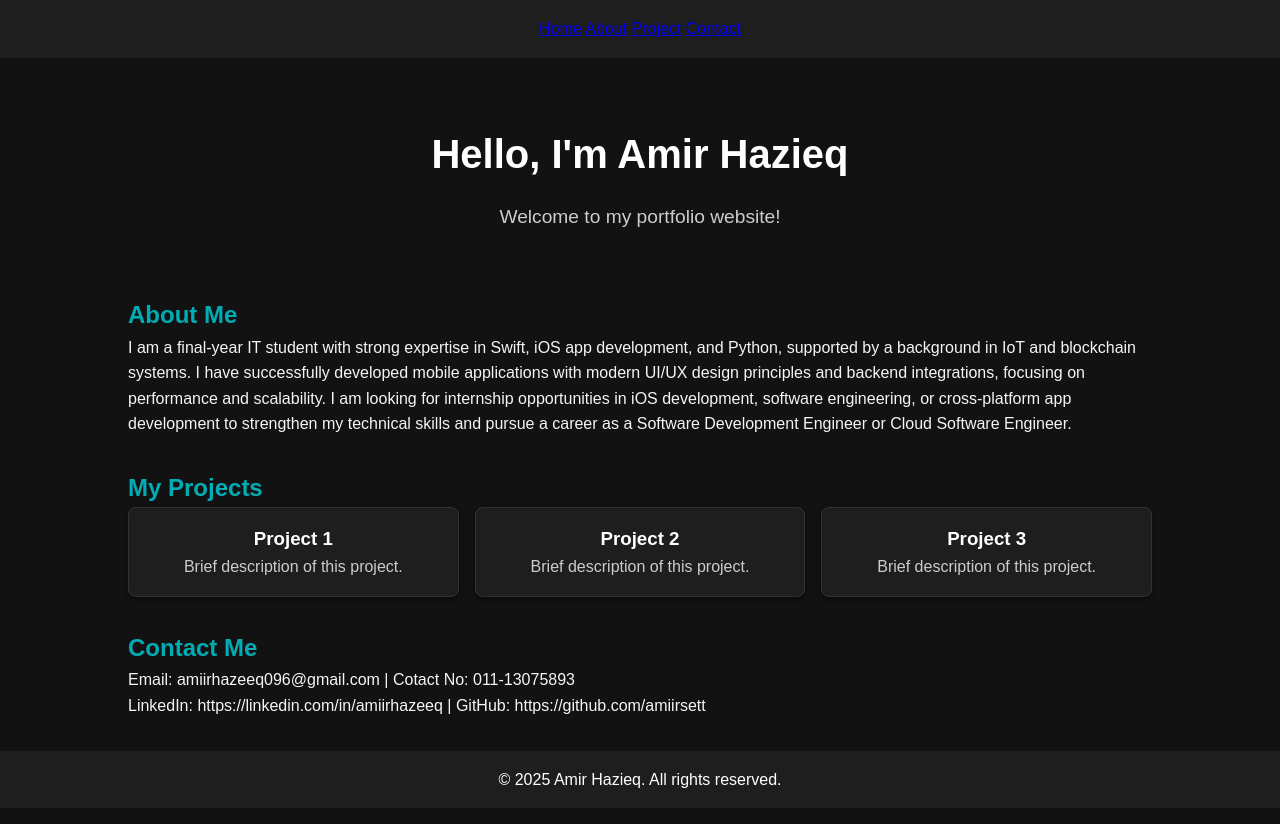
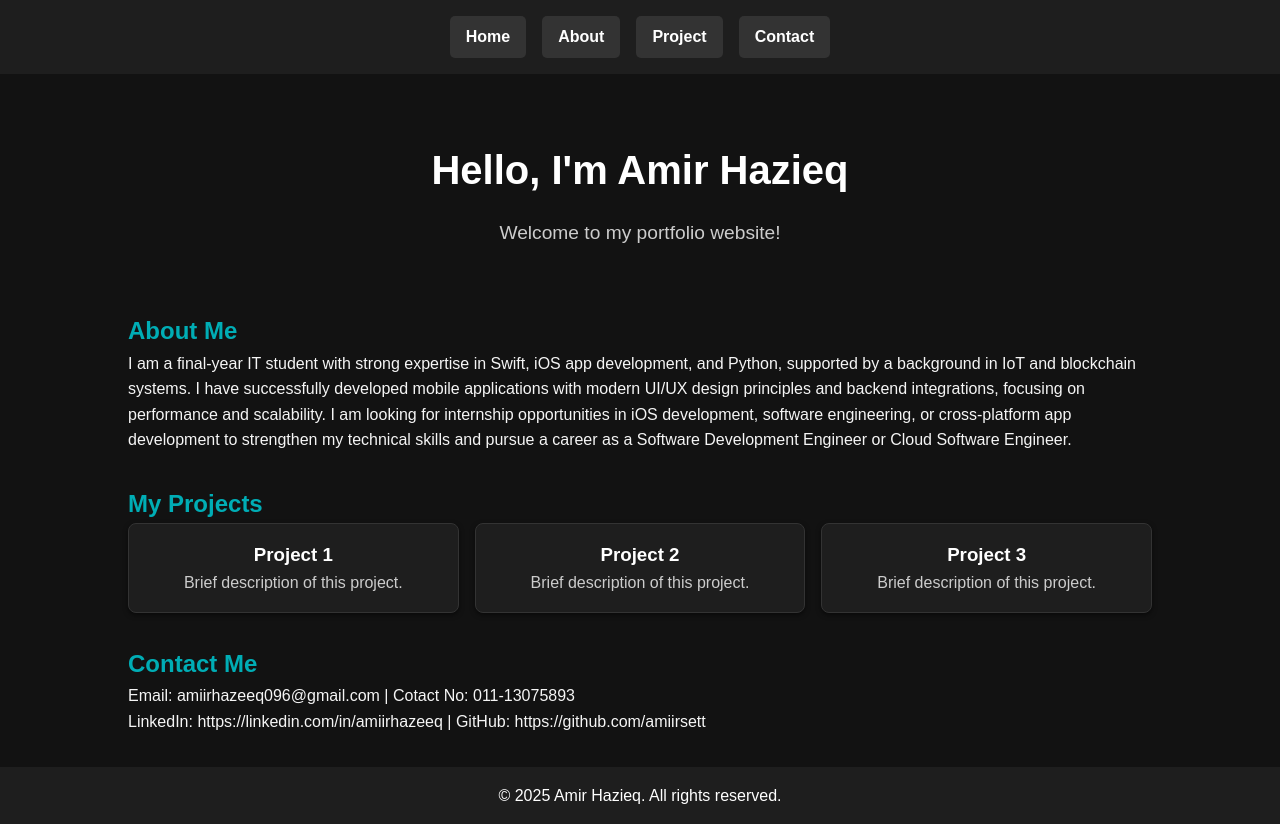
Before and after one commit to amiirsett/portfolio, a plain HTML site: page index.html in a window 1280 px wide. Drawn offline with Linux system fonts and the light colour scheme.

Commit message:
5th update

```diff
--- a/index.html
+++ b/index.html
@@ -22,21 +22,23 @@
       padding: 1rem 0;
       text-align: center;
     }
-    nav ul {
-      list-style: none;
-      display: flex;
-      justify-content: center;
+    nav {
+      display: flex; /* Arrange nav links horizontally */
+      justify-content: center; /* Center the nav items */
+      gap: 1rem; /* Space between links */
     }
-    nav ul li {
-      margin: 0 1rem;
+    nav a {
+      background: #333; /* Button background */
+      color: #fff; /* Text color */
+      text-decoration: none; /* Remove underline */
+      font-weight: bold; /* Bold text */
+      padding: 0.5rem 1rem; /* Button padding */
+      border-radius: 5px; /* Rounded corners */
+      transition: background 0.3s; /* Smooth hover transition */
     }
-    nav ul li a {
-      color: #fff;
-      text-decoration: none;
-      font-weight: bold;
-    }
-    nav ul li a:hover {
-      color: #00adb5; /* Hover accent color */
+    nav a:hover {
+      background: #00adb5; /* Change background on hover */
+      color: #121212; /* Change text color on hover */
     }
     .container {
       width: 80%;
```
